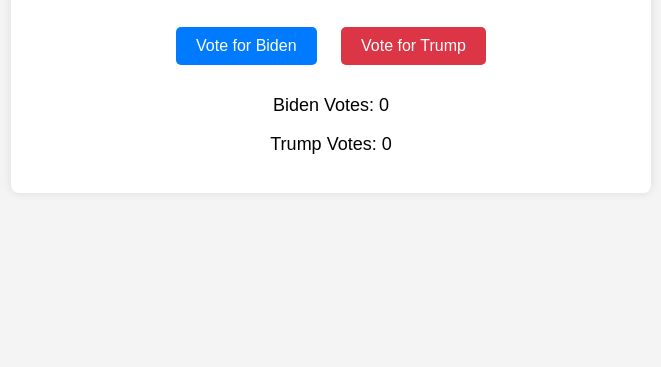
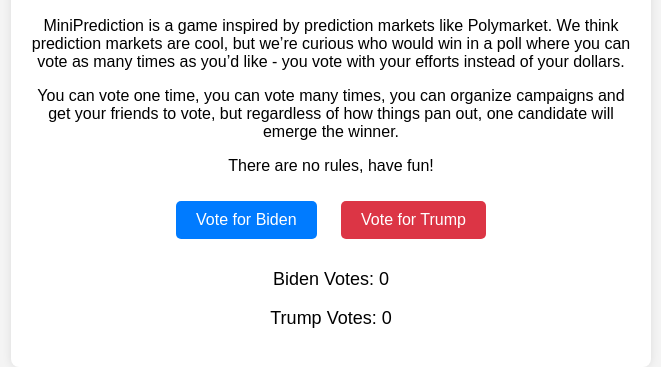
Before and after one commit to 0x0e18/ManyPredictions, a plain HTML site: page index.html in a window 1280 px wide. Shown: the part 101-468 px from the top of the page, without its empty margins (309-970 px from the left). Drawn offline with Linux system fonts and the light colour scheme; no server answers.

Commit message:
Add description.html

```diff
--- a/index.html
+++ b/index.html
@@ -9,6 +9,9 @@
 <body>
     <div class="container">
         <h1>MiniPrediction</h1>
+        <p>MiniPrediction is a game inspired by prediction markets like Polymarket. We think prediction markets are cool, but we’re curious who would win in a poll where you can vote as many times as you’d like - you vote with your efforts instead of your dollars.</p>
+        <p>You can vote one time, you can vote many times, you can organize campaigns and get your friends to vote, but regardless of how things pan out, one candidate will emerge the winner.</p>
+        <p>There are no rules, have fun!</p>
         <div class="button-container">
             <button id="biden-btn" class="btn blue">Vote for Biden</button>
             <button id="trump-btn" class="btn red">Vote for Trump</button>
```
